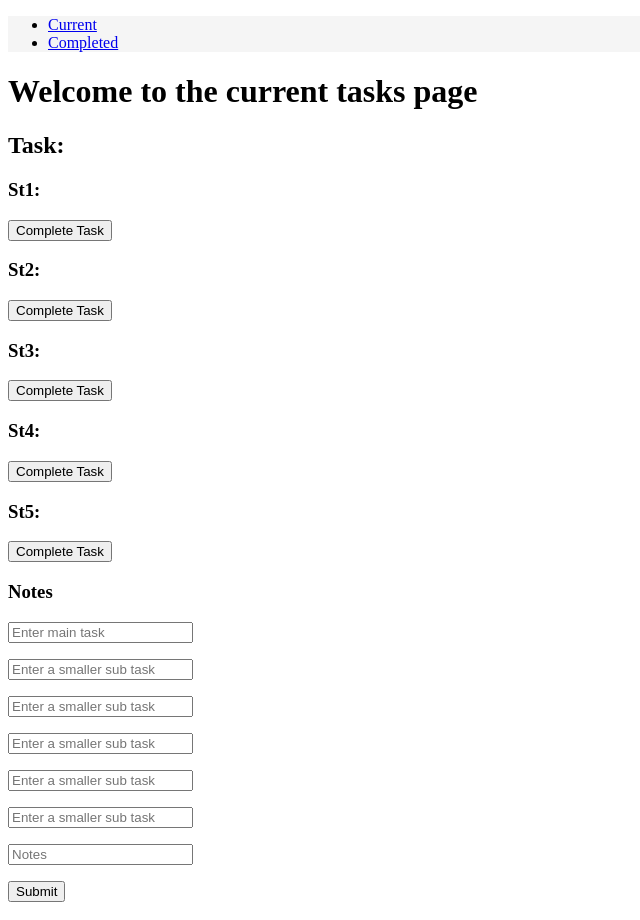
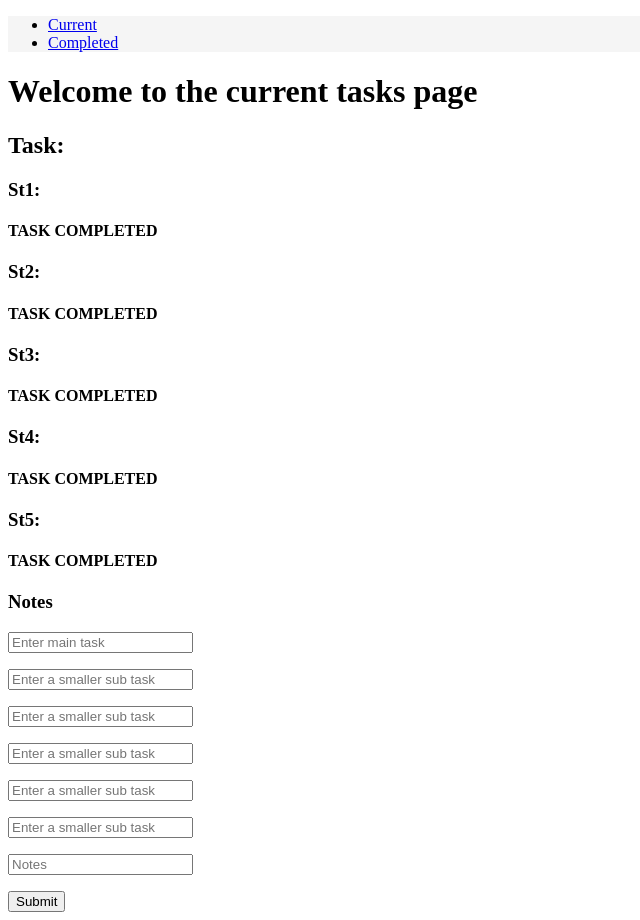
Before and after one commit to SILamble/Less-But-Better, a React (Create React App) app in the folder client/: page / in a window 1280 px wide. Shown: the whole page, without its empty margins (0-640 px from the left). Built offline with nearby package versions, Linux system fonts and the light colour scheme; no server answers.

Commit message:
LBB-6 - added logic behind sub task completion

```diff
--- /dev/null
+++ b/client/src/components/Completed/index.js
@@ -0,0 +1,9 @@
+import React from "react";
+
+function Completed() {
+  return (
+    <h4>TASK COMPLETED</h4>
+  );
+}
+
+export default Completed;
--- a/client/src/components/SubTaskContainer/index.js
+++ b/client/src/components/SubTaskContainer/index.js
@@ -1,32 +1,38 @@
 import React from "react";
 import CompBtn from "../CompBtn"
+import Completed from "../Completed"
 
-function SubTaskContainer({ _id, subTask1, subTask2, subTask3, subTask4, subTask5 }) {
+function SubTaskContainer({
+    task,
+    _id,
+    complete,
+    subTask1,
+    st1Complete,
+    subTask2,
+    st2Complete,
+    subTask3,
+    st3Complete,
+    subTask4,
+    st4Complete,
+    subTask5,
+    st5Complete,
+    stComplete
+}) {
     return (
         <div><div><h3>St1:{subTask1}</h3>
-            <CompBtn
-            _id
-            name = {subTask1}/>
+            {stComplete(st1Complete, <CompBtn />, <Completed />)}
         </div>
         <div><h3>St2:{subTask2}</h3>
-            <CompBtn
-            _id
-            name = {subTask2}/>
+            {stComplete(st2Complete, <CompBtn />, <Completed />)}
         </div>
         <div><h3>St3:{subTask3}</h3>
-            <CompBtn
-            _id
-            name = {subTask3}/>
+            {stComplete(st3Complete, <CompBtn />, <Completed />)}
         </div>
         <div><h3>St4:{subTask4}</h3>
-            <CompBtn
-            _id
-            name = {subTask4}/>
+            {stComplete(st4Complete, <CompBtn />, <Completed />)}
         </div>
         <div><h3>St5:{subTask5}</h3>
-            <CompBtn
-            _id
-            name = {subTask5}/>
+            {stComplete(st5Complete, <CompBtn />, <Completed />)}
         </div>
         </div>
 
--- a/client/src/components/TaskContainer/index.js
+++ b/client/src/components/TaskContainer/index.js
@@ -5,13 +5,18 @@ import Notes from "../Notes"
 function TaskContainer({
     task,
     _id,
-    complete,
     subTask1,
-    subTask2 ,
+    st1Complete,
+    subTask2,
+    st2Complete,
     subTask3,
+    st3Complete,
     subTask4,
+    st4Complete,
     subTask5,
-    notes
+    st5Complete,
+    notes,
+    stComplete
 }) {
     return (
         <div><h2>Task: {task}</h2>
@@ -19,10 +24,16 @@ function TaskContainer({
         <SubTaskContainer
         _id = {_id}
         subTask1 = {subTask1}
+        st1Complete = {st1Complete}
         subTask2 = {subTask2}
+        st2Complete = {st2Complete}
         subTask3 = {subTask3}
+        st3Complete = {st3Complete}
         subTask4 = {subTask4}
-        subTask5 = {subTask5}/>
+        st4Complete = {st4Complete}
+        subTask5 = {subTask5}
+        st5Complete = {st5Complete}
+        stComplete = {stComplete}/>
         <Notes
         notes = {notes}/>
         </div>
--- a/client/src/components/pages/Current/index.js
+++ b/client/src/components/pages/Current/index.js
@@ -66,6 +66,16 @@ function Current() {
 
     };
 
+    //function to check if a subtask is complete or not
+
+    function stComplete(subTaskComplete, compBtn, Completed){
+      if (subTaskComplete === false){
+        return compBtn
+      } else {
+        return Completed
+      }
+    }
+
     //populate component on loading
     useEffect(() => {
       API.getCurrentTasks()
@@ -83,11 +93,17 @@ function Current() {
                       task = {tasks.task}
                       complete = {String(tasks.complete)}
                       subTask1 = {tasks.subTask1}
+                      st1Complete = {tasks.st1Complete}
                       subTask2 = {tasks.subTask2}
+                      st2Complete = {tasks.st2Complete}
                       subTask3 = {tasks.subTask3}
+                      st3Complete = {tasks.st3Complete}
                       subTask4 = {tasks.subTask4}
+                      st4Complete = {tasks.st4Complete}
                       subTask5 = {tasks.subTask5}
+                      st5Complete = {tasks.st5Complete}
                       notes = {tasks.notes}
+                      stComplete = {stComplete}
                       />
                   )
                 })}
```
Lines whose indentation alone changed are shown as unchanged.
